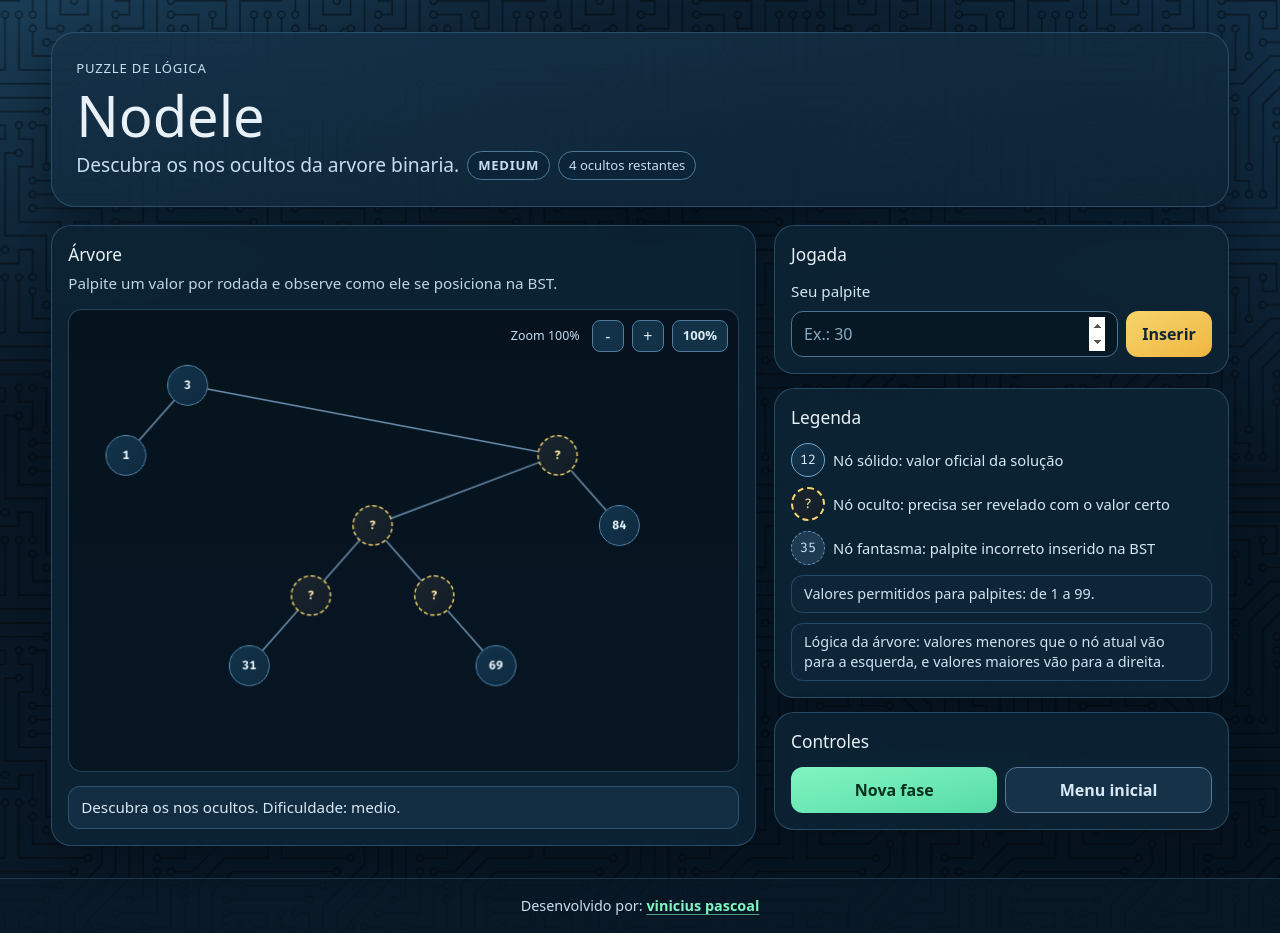
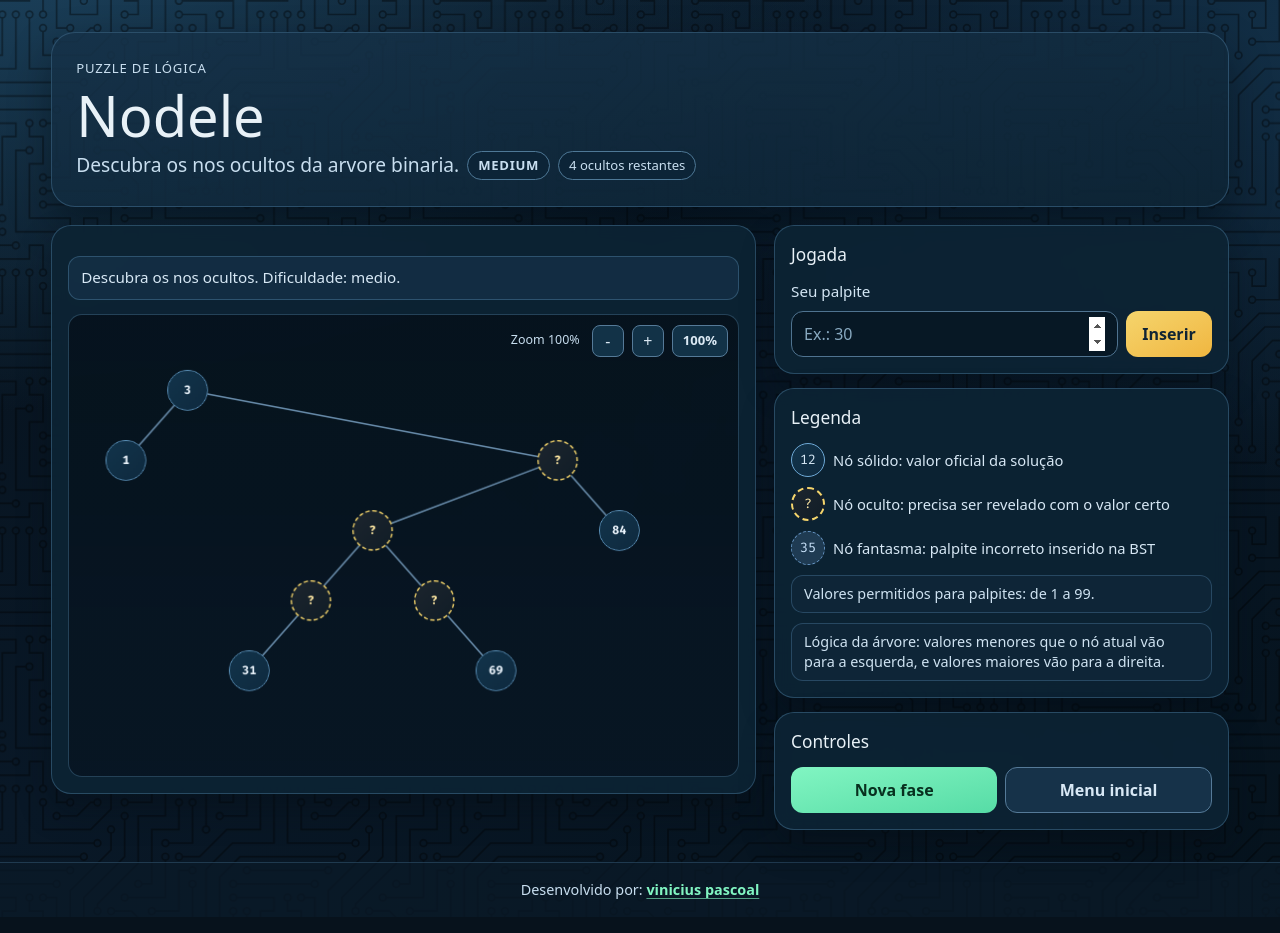
Before and after one commit to vinicius-pascoal/Nodele, a Next.js app: page / in a window 1280 px wide. Both pictures are taken after a click on the button "Iniciar partida". Built offline with nearby package versions, Linux system fonts and the light colour scheme.

Commit message:
Update GameBoard.tsx

```diff
--- a/components/GameBoard.tsx
+++ b/components/GameBoard.tsx
@@ -140,11 +140,8 @@ export function GameBoard() {
 
       <main className="mt-[18px] grid items-start gap-[18px] lg:grid-cols-[minmax(0,1.55fr)_minmax(290px,1fr)]">
         <section className={`${panelClass} flex min-h-[430px] flex-col lg:min-h-[500px]`}>
-          <div>
-            <h2 className="mb-1 text-[1.08rem]">Árvore</h2>
-            <p className="m-0 text-[0.95rem] text-[#c0d5e6]">
-              Palpite um valor por rodada e observe como ele se posiciona na BST.
-            </p>
+          <div className={statusClass} role="status" aria-live="polite">
+            {state.message}
           </div>
 
           <TreeView
@@ -154,9 +151,7 @@ export function GameBoard() {
             animationTick={state.guesses.length}
           />
 
-          <div className={statusClass} role="status" aria-live="polite">
-            {state.message}
-          </div>
+
         </section>
 
         <aside className="grid gap-[14px]">
```
